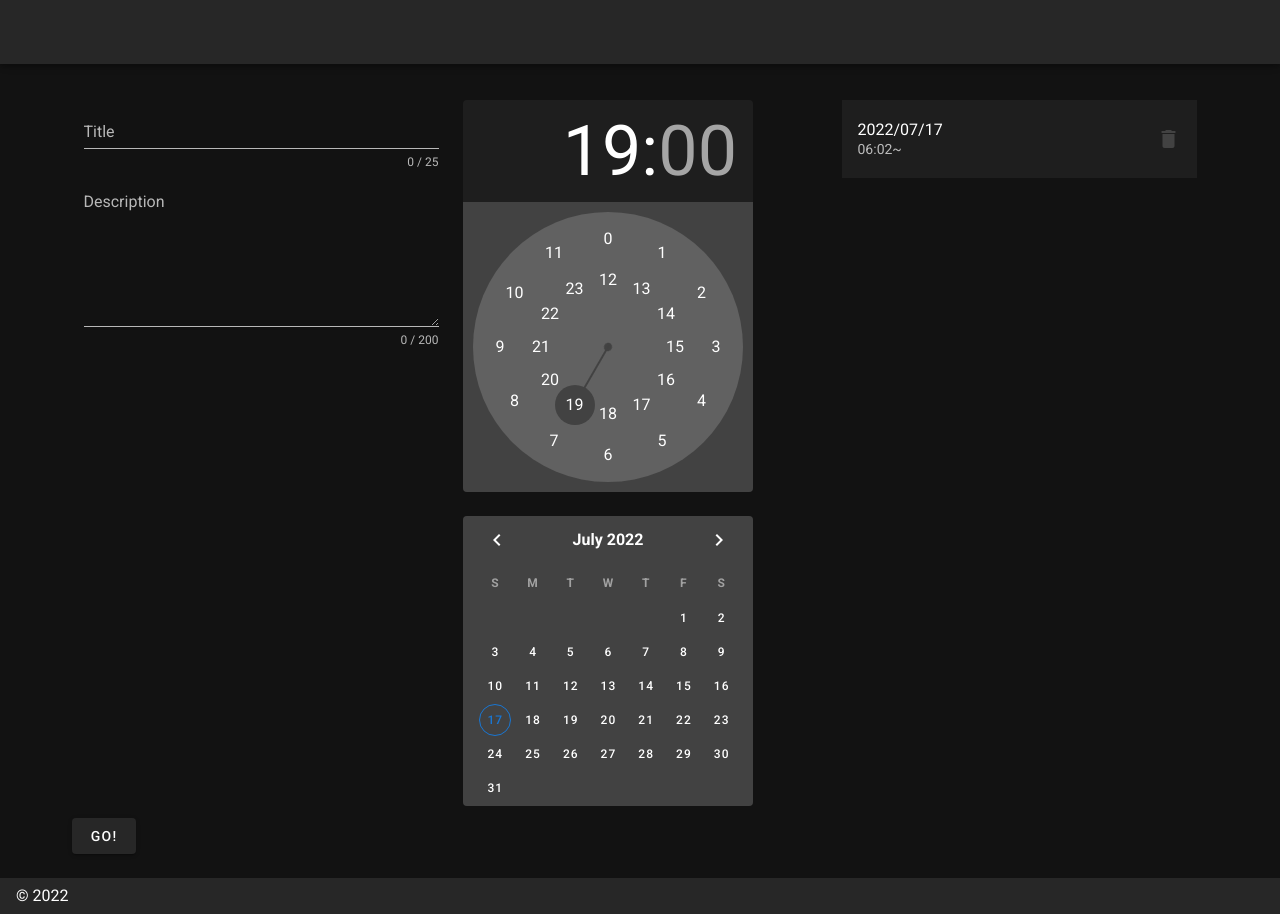
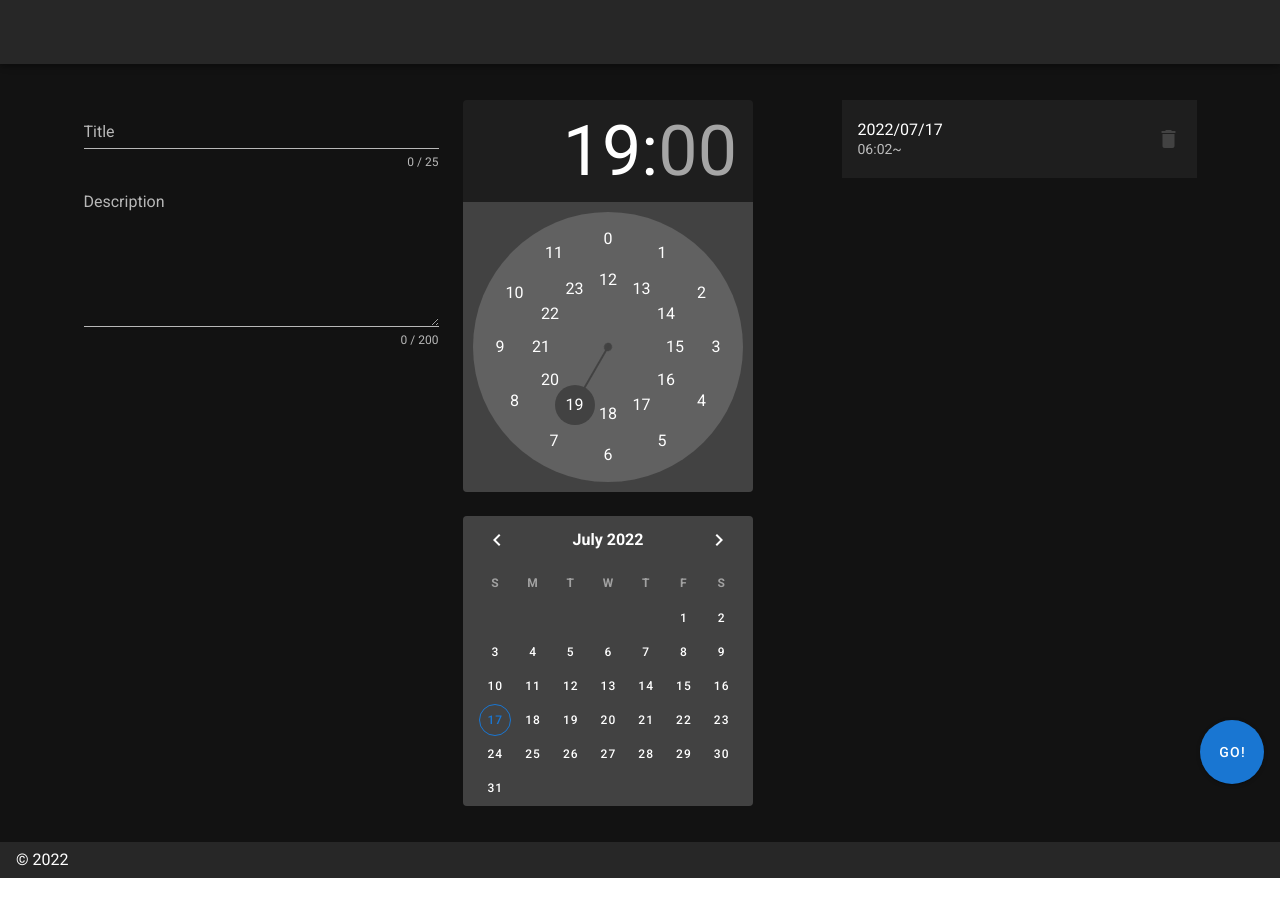
Before and after one commit to funxxfun/fumi-nuxt-scheduler, a Nuxt app: page / in a window 1280 px wide. After the commit the page ends 878 px from the top, so only its background shows below. Built offline with nearby package versions, Linux system fonts and the light colour scheme.

Commit message:
[Change]btn

```diff
--- a/pages/index.vue
+++ b/pages/index.vue
@@ -1,7 +1,15 @@
 <template>
   <v-container>
     <event-editor />
-    <v-btn>
+    <v-btn
+      fixed
+      elevation="2"
+      fab
+      large
+      bottom
+      right
+      color="primary"
+    >
       Go!
     </v-btn>
   </v-container>
```
